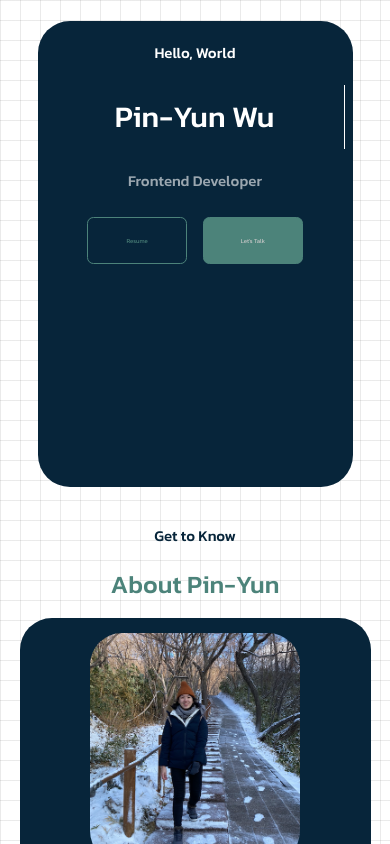
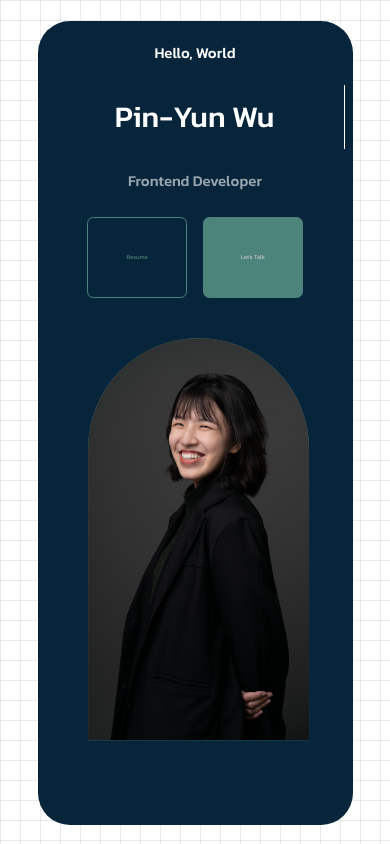
Before and after one commit to pollyannaanalytics/pinyun_website, a React (Create React App) app: page / in a window 390 px wide. Shown: the top 844 px of the page. Built offline with nearby package versions, Linux system fonts and the light colour scheme.

Commit message:
revise img RRWWD

```diff
--- a/src/component/header/header.css
+++ b/src/component/header/header.css
@@ -103,6 +103,26 @@ header {
     header {
         height: 68vh;
     }
+
+
+    .me {
+        height: 50%;
+        width: 40%;
+        position: relative;
+
+        transform: translate(10%, 0%);
+    }
+
+    .me>img {
+        width: 100%;
+        height: 100%;
+        position: absolute;
+        margin-top: 0;
+        left: 0;
+        right: 0;
+        bottom: 0;
+        margin: auto;
+    }
 }
 
 /* ================= MEDIA QUERIES (small device)===================== */
@@ -111,18 +131,27 @@ header {
     header {
         margin-top: 0.5px;
         padding: 20px;
-        height: 60vh;
+        height: 100vh;
     }
 
     .header__container {
+        width: 100%;
+    }
 
-        width: 100%;
+    .me {
+        position: relative;
+        height: 50%;
+        width: 70%;
+        margin: 0 auto;
+        transform: translate(10%, 10%);
+    }
+
+    .me>img {
+        position: absolute;
+        height: 100%;
 
     }
 
-    .me {
-        display: none;
-    }
 
 
 
```
